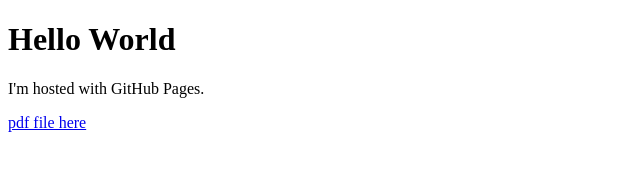
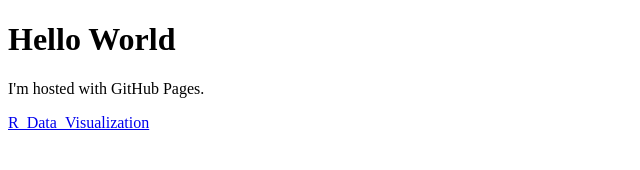
Before and after one commit to jonasvannijnatten/jonasvannijnatten.github.io, a plain HTML site: page index.html in a window 1280 px wide. Shown: the full height of the page, 0-640 px from the left. Drawn offline with Linux system fonts and the light colour scheme.

Commit message:
Test update link to html file on other repo

```diff
--- a/index.html
+++ b/index.html
@@ -3,6 +3,6 @@
 <body>
 <h1>Hello World</h1>
 <p>I'm hosted with GitHub Pages.</p>
-<a href="https://github.com/jonasvannijnatten/R_Data_wrangling/blob/master/R_Data_Wrangling.pdf">pdf file here</a>
+<a href="https://github.com/jonasvannijnatten/R_Data_visualization/blob/master/R_Data_Visualization.html">R_Data_Visualization</a>
 </body>
 </html>
```
